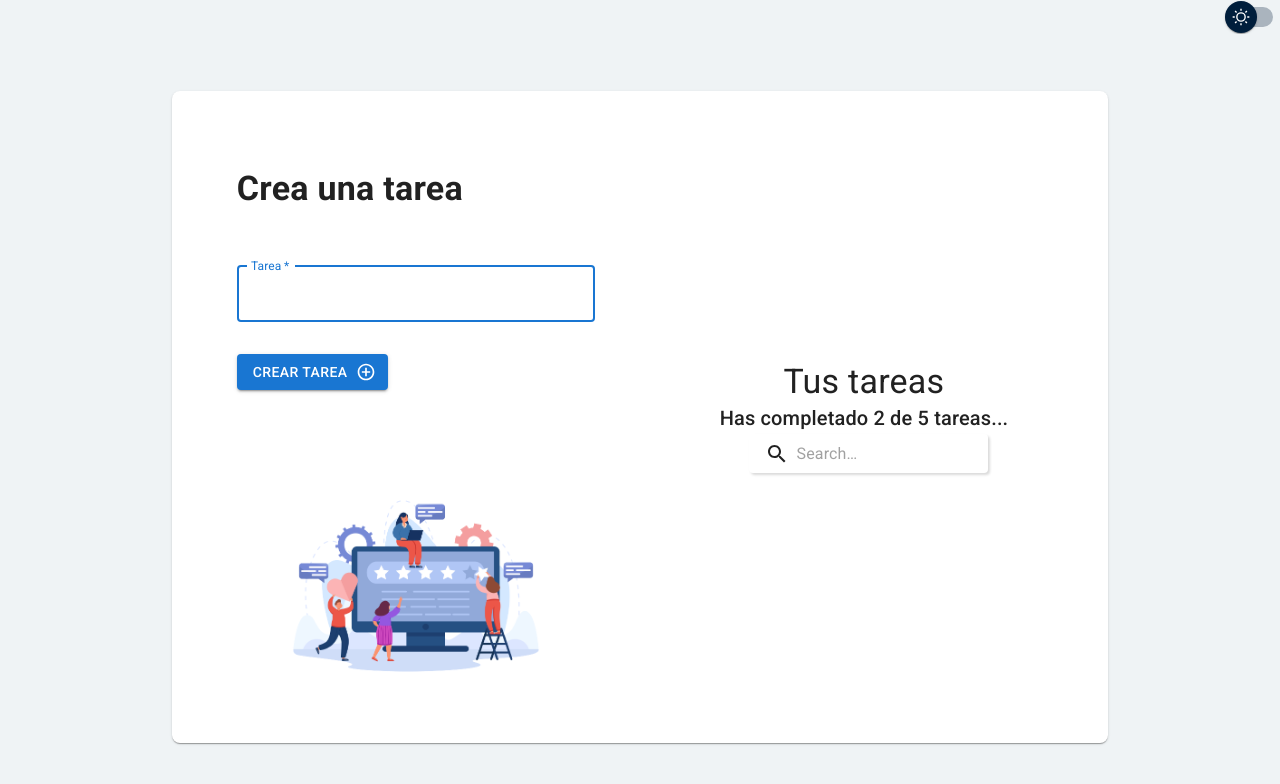
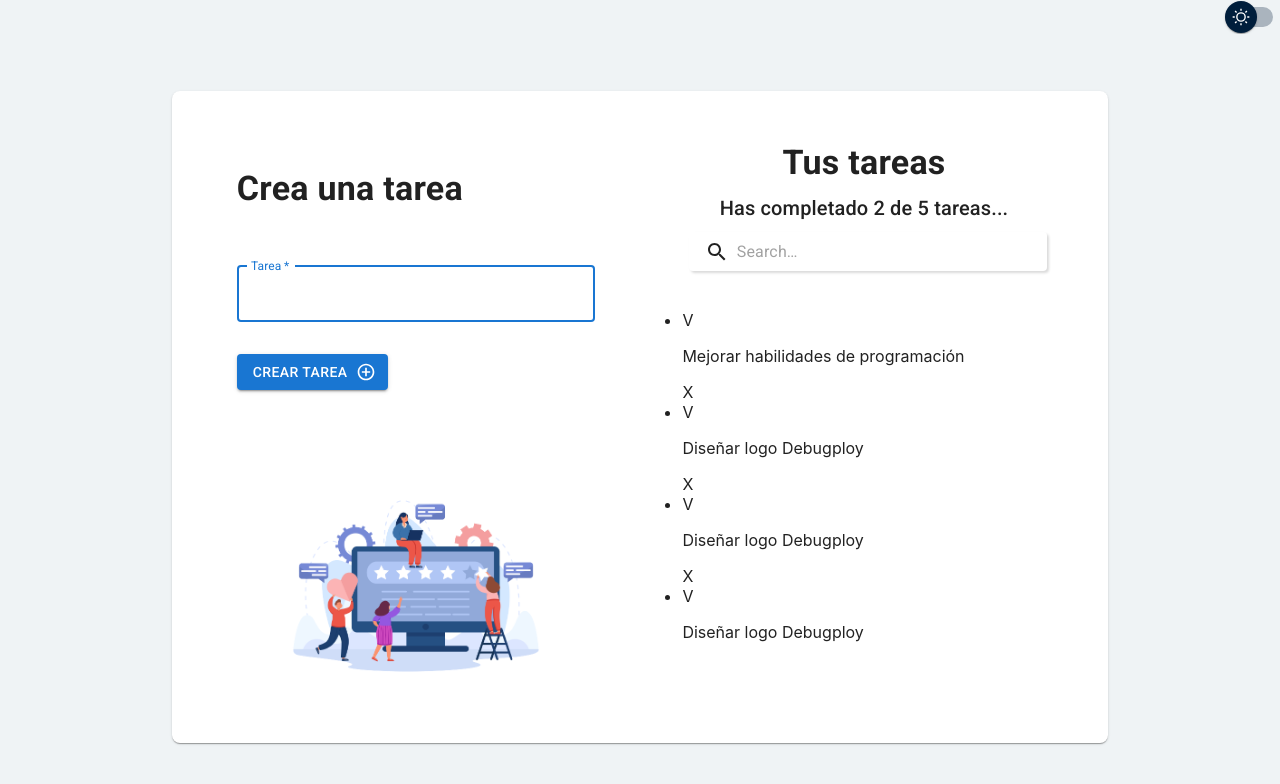
Before and after one commit to Bebeeloper/todo-machine, a React (Create React App) app: page / in a window 1280 px wide. Shown: the top 784 px of the page. Built offline with nearby package versions, Linux system fonts and the light colour scheme.

Commit message:
overflow auto

```diff
--- a/src/modules/ToDos/components/ToDoCounter.tsx
+++ b/src/modules/ToDos/components/ToDoCounter.tsx
@@ -6,10 +6,10 @@ function ToDoCounter(props: ToDoCounterType) {
     const { completed, total } = props;
   return (
     <>
-      <Typography variant="h4" align="center">
+      <Typography variant="h4" align="center" sx={{margin: 1, fontWeight: 700}}>
           Tus tareas
       </Typography>
-      <Typography variant="h6" align="center">
+      <Typography variant="h6" align="center" sx={{mb: 1}}>
           Has completado {completed} de {total} tareas...
       </Typography>
     </>
--- a/src/modules/ToDos/components/ToDoList.tsx
+++ b/src/modules/ToDos/components/ToDoList.tsx
@@ -4,7 +4,7 @@ import { ToDoListType } from '../types/types'
 function ToDoList(props: ToDoListType) {
     const { children } = props
   return (
-    <ul>
+    <ul style={{position: 'absolute', overflow: 'auto', width: '90%', height: '80%'}}>
       {children}
     </ul>
   )
--- a/src/modules/ToDos/components/ToDoSearch.tsx
+++ b/src/modules/ToDos/components/ToDoSearch.tsx
@@ -55,7 +55,7 @@ function ToDoSearch(props: LightDarkMode) {
   }));
 
   return (
-    <Search>
+    <Search style={{width: '80%'}}>
       <SearchIconWrapper>
         <SearchIcon />
       </SearchIconWrapper>
--- a/src/modules/ToDos/container/ToDoContainer.tsx
+++ b/src/modules/ToDos/container/ToDoContainer.tsx
@@ -64,7 +64,14 @@ const MaterialUISwitch = styled(Switch)(({ theme }) => ({
 
 const toDos = [
     {text: 'Mejorar habilidades de programación', completed: false},
-    {text: 'Diseñar logo Debugploy', completed: false}
+    {text: 'Diseñar logo Debugploy', completed: false},
+    {text: 'Diseñar logo Debugploy', completed: false},
+    {text: 'Diseñar logo Debugploy', completed: false},
+    {text: 'Diseñar logo Debugploy', completed: false},
+    {text: 'Diseñar logo Debugploy', completed: false},
+    {text: 'Diseñar logo Debugploy', completed: false},
+    {text: 'Diseñar logo Debugploy', completed: false},
+    {text: 'Diseñar logo Debugploy', completed: false},
 ];
 
 function ToDoContainer() {
@@ -117,25 +124,31 @@ function ToDoContainer() {
                         <img src={taskPic} alt="imagen de tareas" style={{width: '60%'}} />
                     </Box>
                     <Box sx={{
+                      width: '50%',
+                      height: '100%',
                       display: 'flex',
+                      flexDirection: 'column'
+                    }}>
+                      <Box sx={{
+                        width: '100%',
+                        height: '30%',
+                        display: 'flex',
+                        alignItems: 'center',
                         justifyContent: 'center',
                         flexDirection: 'column',
-                        alignItems: 'center',
-                        width: '50%',
-                        height: '100%'
-                        // bgcolor: 'green'
+                        // bgcolor: 'red'
+
                       }}>
                         <ToDoCounter completed={2} total={5}/>
                         <ToDoSearch mode={mode}/>
                       </Box>
-                </Paper>
-            </Box>
-        </Paper>
-      {/* <ToDoCounter
-        completed={2}
-        total={5}
-      />
-      <ToDoSearch />
+                      <Box sx={{
+                        width: '100%',
+                        height: '70%',
+                        display: 'flex',
+                        justifyContent: 'center',
+                        position: 'relative',
+                      }}>
                         <ToDoList>
                           {toDos.map((todo, index) => (
                             <ToDoItem
@@ -144,7 +157,11 @@ function ToDoContainer() {
                             />
                           ))}
                         </ToDoList>
-      <CreateToDoButton /> */}
+                      </Box>
+                    </Box>
+                </Paper>
+            </Box>
+        </Paper>
     </ThemeProvider>
   )
 }
```
Lines whose indentation alone changed are shown as unchanged.
